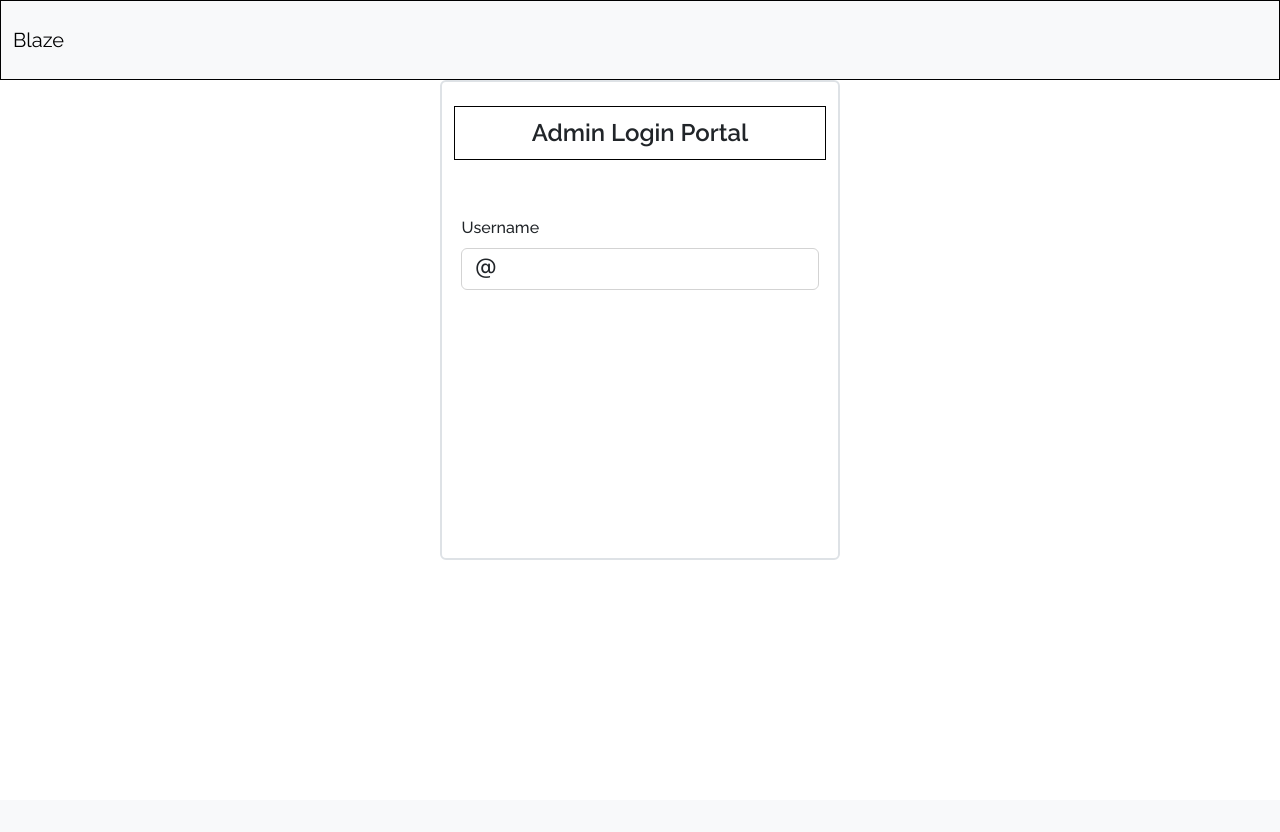
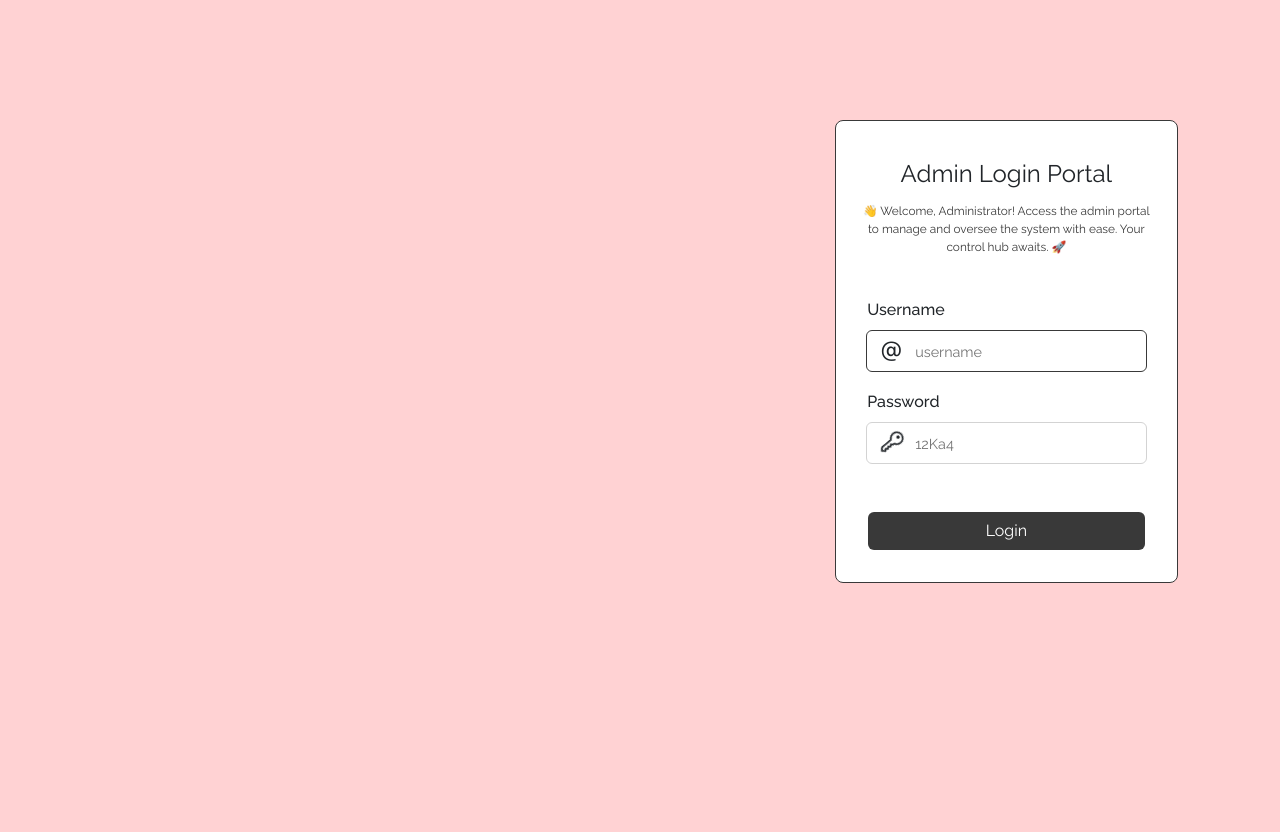
Before and after one commit to DineshDhanji/Blaze, a Django app: page /administration/administration_login/ in a window 1280 px wide. Before the commit the page ends 560 px from the top, so only its background shows below. Run offline with Django 4.2, Linux system fonts and the light colour scheme; some libraries are stand-ins or nearby versions.

Commit message:
Admin login page is done.

```diff
--- a/Blaze/BlazeAdministration/static/BlazeAdministration/base_01.css
+++ b/Blaze/BlazeAdministration/static/BlazeAdministration/base_01.css
@@ -7,31 +7,66 @@ body {
 
 .navbar {
     height: 5rem;
-    border: 1px solid black;
+    /* border: 1px solid black; */
+}
+
+.side-spline-container {
+    /* border: 1px solid black; */
+    height: 35rem;
+    position: relative;
+}
+
+.login-left-div,
+.login-right-div {
+    /* border: 1px solid black; */
+    min-height: 80vh;
+    /* height: 80vh; */
+}
+
+.login-left-div {
+    display: flex;
+    justify-content: center;
+    align-items: center;
 }
 
 .login-container {
-    width: 25rem;
-    height: 30rem;
+    height: max-content;
+    background-color: white;
+    border-radius: 8px;
+    border: 1px solid #393939;
 }
 
-.login-container label {
+.login-heading {
+    margin-top: 15px;
+    text-align: center;
+    font-style: normal;
+    font-weight: 400;
+    line-height: normal;
+    padding: 7px 13px;
+}
+
+.login-subtitle {
+    font-size: 0.74rem;
+    color: #393939;
+}
+
+.login-form-container {
+    height: max-content;
+}
+
+.input-field {
+    margin: 10px 0.1rem;
+}
+
+.input-field label {
     margin: 8px 6px;
     font-weight: 500;
 }
 
-.login-container input {
+.input-field input {
     outline: none;
     margin: 0px 1px;
     border: none;
-}
-
-.login-heading {
-    border: 1px solid black;
-}
-
-.input-field {
-    margin: 10px 0.1rem;
 }
 
 .input-div {
@@ -53,3 +88,35 @@ body {
     width: 2.5rem;
     text-align: center;
 }
+
+.login-container .alert {
+    font-size: 0.8rem;
+    margin: 0.5rem;
+}
+
+.dark-btn {
+    background-color: #393939;
+    color: white;
+    --bs-btn-hover-bg: #4f4f4f;
+    --bs-btn-hover-color: white;
+    --bs-btn-active-bg: #4f4f4f;
+    --bs-btn-active-color: white;
+}
+
+.white-btn {
+    --bs-btn-color: #000;
+    --bs-btn-bg: #f8f9fa;
+    --bs-btn-border-color: lightgray;
+    --bs-btn-hover-color: #000;
+    --bs-btn-hover-bg: #d3d4d5;
+    --bs-btn-hover-border-color: #c6c7c8;
+    --bs-btn-focus-shadow-rgb: 211, 212, 213;
+    --bs-btn-active-color: #000;
+    --bs-btn-active-bg: #c6c7c8;
+    --bs-btn-active-border-color: #babbbc;
+    --bs-btn-active-shadow: inset 0 3px 5px rgba(0, 0, 0, 0.125);
+    --bs-btn-disabled-color: #000;
+    --bs-btn-disabled-bg: #f8f9fa;
+    --bs-btn-disabled-border-color: #f8f9fa;
+
+}
--- a/Blaze/BlazeAdministration/templates/BlazeAdministration/base_01.html
+++ b/Blaze/BlazeAdministration/templates/BlazeAdministration/base_01.html
@@ -28,14 +28,16 @@
   <body>
 
     {% block navbar %}
+    <div class="container-xxl">
       <nav class="navbar bg-body-tertiary navbar-light bg-light">
         <div class="container-fluid">
-        <a class="navbar-brand" href="{% url 'BlazeAdministration:index' %}">
+          <a class="navbar-brand" href="{% url 'BlazeAdministration:dashboard' %}">
             {% comment %} <img src="/docs/5.3/assets/brand/bootstrap-logo.svg" alt="Logo" width="30" height="24" class="d-inline-block align-text-top"> {% endcomment %}
             Blaze
           </a>
         </div>
       </nav>
+    </div>
     {% endblock navbar %}
 
     <div class="container-xxl" style="min-height: 70vh;">
@@ -45,14 +47,14 @@
     </div>
 
     {% comment %} {% block footer %}
-      <footer class="bd-footer py-4 py-md-5 mt-5 bg-body-tertiary">
+      <footer class="bd-footer py-4 py-md-5 mt-5 bg-body-tertiary" style=" background-color: #393939!important; color: white!important;">
         <div class="container py-2 py-md-3 px-4 px-md-3 text-body-secondary">
 
           <hr class="border border-light border-1 opacity-50" />
 
 
 
-          <div class="row text-center" style="font-size: 0.8em;">
+          <div class="row text-center" style="color: white!important; font-size: 0.8em;">
             <div>BLAZE, A project by team AAD.</div>
           </div>
         </div>
--- a/Blaze/BlazeAdministration/templates/account/administration_login.html
+++ b/Blaze/BlazeAdministration/templates/account/administration_login.html
@@ -5,36 +5,65 @@
   BlazeAdministration Login Portal
 {% endblock %}
 
+
+{% block ExtraHeaders %}
+  <style>
+    body{
+      background-color: #FFD2D3;
+    }
+  </style>
+{% endblock %}
+{% block navbar %}
+{% endblock navbar %}
+
+
 {% block body %}
-  <div class="container login-container border border-2 rounded">
-    <div class="login-heading text-center p-2 fs-4 mt-4 mb-5 fw-semibold">Admin Login Portal</div>
-    {% comment %} <div></div> {% endcomment %}
+  <div class="d-flex align-items-center my-5" style="background-color: #FFD2D3;">
+    <div class="login-left-div d-none d-lg-flex align-items-center justify-content-center col-7">
+      <div class="side-spline-container col-12">
+        <script type="module" src="https://unpkg.com/@splinetool/viewer@0.9.475/build/spline-viewer.js"></script>
+        <spline-viewer hint background="rgba(0,0,0,0)" loading-anim url="https://prod.spline.design/4ikZoClmGewUUWNb/scene.splinecode"></spline-viewer>
+      </div>
 
-    <div class="input-field">
-      <label for="username">Username</label>
-      {% comment %} {{ login_form.password.label_tag }} {% endcomment %}
+    </div>
+    <div class="login-right-div col col-lg-5 py-4 px-1 my-5">
+        <div class="container-fluid col-9 col-sm-6 col-md-5 col-lg-9 col-xl-8 login-container py-3 px-4">
+          <div class="login-heading fs-4 mb-2">Admin Login Portal</div>
+          <div class="login-subtitle mb-3 text-center">👋 Welcome, Administrator! Access the admin portal to manage and oversee the system with ease. Your control hub awaits. 🚀</div>
+
+          <div class="login-form-container col-12 py-2">
+            <form method="post" action="{% url 'BlazeAdministration:administration_login' %}">
+              {% csrf_token %}
+              <div class="input-field mb-2">
+                <label for="id_username">Username</label>
                 <div class="input-div rounded">
                   <div class="input-icon-div"><i class="bi bi-at"></i></div>
-        <input class="col-10" type="text" name="username" id="username">
-          {% comment %} {{ login_form.password }} {% endcomment %}
+                  <input class="col-10" type="text" name="username" autofocus="true" placeholder="username" autocapitalize="none" autocomplete="username" maxlength="150" required="" id="id_username">
                 </div>
               </div>
-      {% comment %} <form method="post" action="{% url 'BlazeAdministration:administration_login' %}">
-        {% csrf_token %} {% endcomment %}
-        {% comment %} {{ login_form }} {% endcomment %}
+              <div class="input-field mb-2">
+                <label for="id_username">Password</label>
+                <div class="input-div rounded">
+                  <div class="input-icon-div" style="rotate: 140deg; transform: rotateX(175deg);"><i class="bi bi-key"></i></div>
+                  <input class="col-10" type="password" name="password" placeholder="12Ka4" autocomplete="current-password" required="" id="id_password">
+                </div>
+              </div>
 
-        {% comment %} {% if messages %}
+              {% if messages %}
                 {% for message in  messages%}
-            <div class="dd3" style="border: none; font-size: 0.8rem;">
                   <div class="alert alert-warning" role="alert">
                       {{ message }}
                   </div>
+                {% endfor %}
+              {% endif %}
+              <div class="mt-5 mb-2 px-2">
+                <button class="dark-btn btn col-12">Login</button>
               </div>
-            {% endfor %}
-        {% endif %} {% endcomment %}
+            </form>
+          </div>
 
-        {% comment %} <input class="btn btn-primary" type="submit" value="Login" />
-      </form> {% endcomment %}
+        </div>
+    </div>
 
   </div>
 {% endblock %}
--- a/Blaze/BlazeAdministration/urls.py
+++ b/Blaze/BlazeAdministration/urls.py
@@ -9,7 +9,7 @@ from .customDecorator import admin_required, anonymous_required
 app_name = "BlazeAdministration"
 
 urlpatterns = [
-    path("", admin_required(views.index), name="index"),
+    path("", admin_required(views.dashboard), name="dashboard"),
     path(
         "administration_login/",
         anonymous_required(views.administration_login),
--- a/Blaze/BlazeAdministration/views.py
+++ b/Blaze/BlazeAdministration/views.py
@@ -9,7 +9,7 @@ from django.contrib.auth import authenticate, login, logout
 
 
 # Create your views here.
-def index(request):
+def dashboard(request):
     return HttpResponse(f"{request.user.username} and {request.user.is_staff}")
 
 
@@ -23,7 +23,7 @@ def administration_login(request):
             user = authenticate(request, username=username, password=password)
             if user is not None:
                 login(request, user)
-                return redirect("BlazeAdministration:index")
+                return redirect("BlazeAdministration:dashboard")
             else:
                 messages.error(request, "Invalid username and/or password.")
                 return render(
@@ -40,7 +40,7 @@ def administration_login(request):
             )
     else:
         if request.user.is_authenticated:
-            return redirect("BlazeAdministration:index")
+            return redirect("BlazeAdministration:dashboard")
         else:
             return render(
                 request,
```
Also changed, not shown: Blaze/db.sqlite3. Lines whose indentation alone changed are shown as unchanged.
